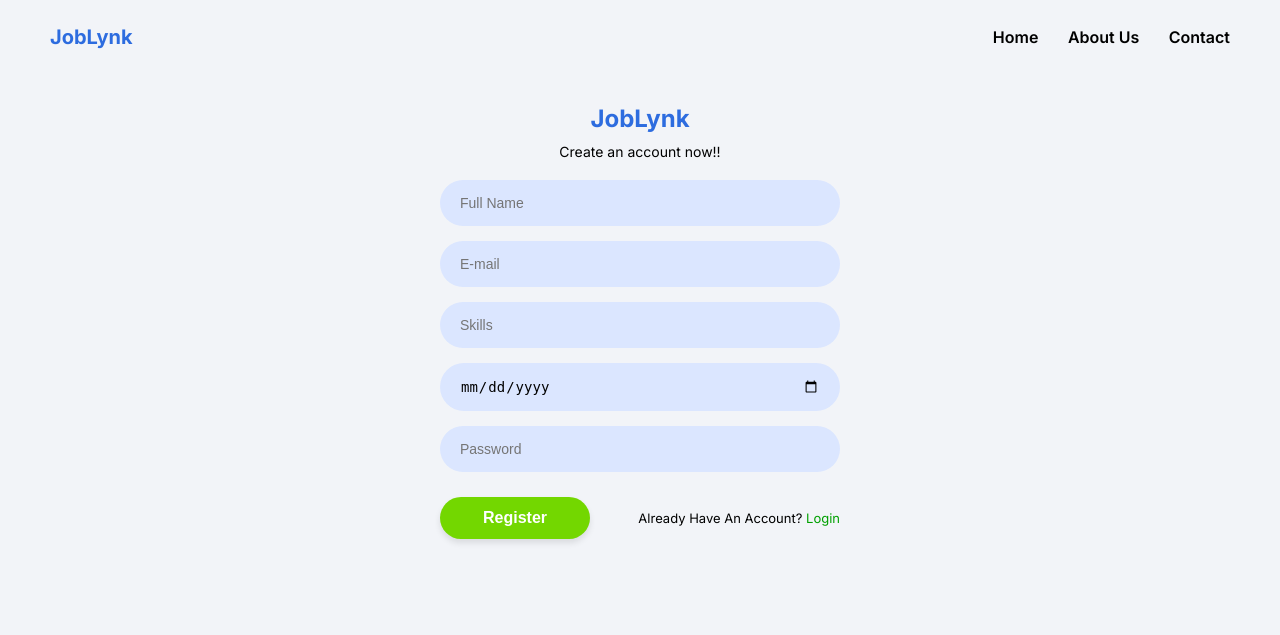
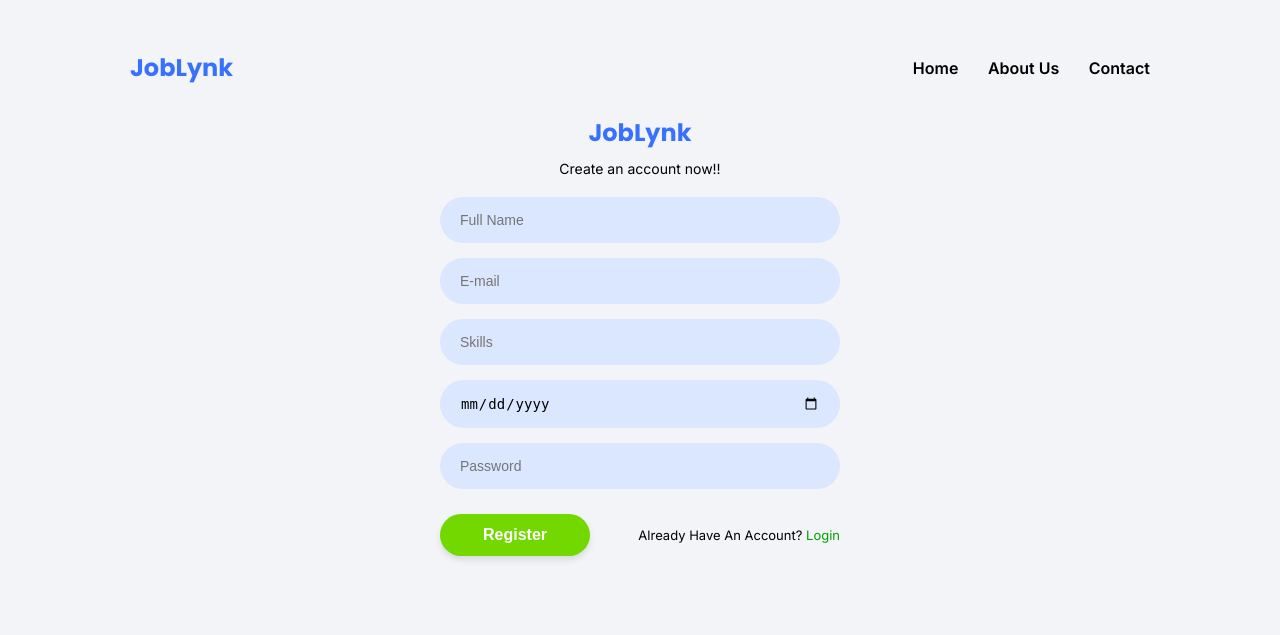
Before and after one commit to utibeabasidt/JobLynk, a Python web app: template Group7/templates/freelancers.html in a window 1280 px wide. Shown: the top 635 px of the page. Run offline with Jinja, Linux system fonts and the light colour scheme; the template is opened without the code that fills it, so the values that code supplies are empty.

Commit message:
added few changes to the freelancers.css

```diff
--- a/Group7/styles/freelancers.css
+++ b/Group7/styles/freelancers.css
@@ -1,3 +1,4 @@
+@import url("https://fonts.googleapis.com/css2?family=Poppins:ital,wght@0,100;0,200;0,300;0,400;0,500;0,600;0,700;0,800;0,900;1,100;1,200;1,300;1,400;1,500;1,600;1,700;1,800;1,900&display=swap");
 * {
   margin: 0;
   padding: 0;
@@ -5,22 +6,23 @@
 }
 
 body {
-  font-family: 'Inter', sans-serif;
+  font-family: "Inter", sans-serif;
   background-color: #f2f4f8;
   color: #000;
+  padding: 50px 130px;
 }
 
 header {
   display: flex;
   justify-content: space-between;
   align-items: center;
-  padding: 25px 50px;
 }
 
 .logo {
-  font-weight: 700;
-  font-size: 20px;
-  color: #2d6cdf;
+  font-family: poppins;
+  font-size: 24px;
+  font-weight: bold;
+  color: #3971ff;
 }
 
 nav a {
@@ -43,9 +45,10 @@ main {
 }
 
 .form-container h1 {
-  color: #2d6cdf;
+  font-family: poppins;
   font-size: 24px;
-  font-weight: 700;
+  font-weight: bold;
+  color: #3971ff;
 }
 
 .form-container p {
--- a/Group7/styles/styles.css
+++ b/Group7/styles/styles.css
@@ -28,6 +28,7 @@ header {
 }
 
 nav a {
+  font-family: inter, sans-serif;
   margin: 0 15px;
   text-decoration: none;
   font-weight: 600;
--- a/Group7/templates/Employer_Dashboard.html
+++ b/Group7/templates/Employer_Dashboard.html
@@ -4,7 +4,7 @@
     <meta charset="UTF-8" />
     <meta name="viewport" content="width=device-width, initial-scale=1.0" />
     <title>Employers Dashboard</title>
-    <link rel="stylesheet" href="/Group7/styles/styles.css" />
+    <link rel="stylesheet" href="/JobLynk/Group7/styles/styles.css" />
   </head>
   <body>
     <header>
--- a/Group7/templates/freelancers.html
+++ b/Group7/templates/freelancers.html
@@ -2,10 +2,13 @@
 <html lang="en">
   <head>
     <meta charset="UTF-8" />
-  <meta name="viewport" content="width=device-width, initial-scale=1.0"/>
+    <meta name="viewport" content="width=device-width, initial-scale=1.0" />
     <title>JobLynk Registration</title>
-  <link rel="stylesheet" href="freelancers.css"/>
-  <link href="https://fonts.googleapis.com/css2?family=Inter:wght@400;600;700&display=swap" rel="stylesheet">
+    <link rel="stylesheet" href="/JobLynk/Group7/styles/freelancers.css" />
+    <link
+      href="https://fonts.googleapis.com/css2?family=Inter:wght@400;600;700&display=swap"
+      rel="stylesheet"
+    />
   </head>
   <body>
     <header>
@@ -22,11 +25,11 @@
         <h1>JobLynk</h1>
         <p>Create an account now!!</p>
         <form>
-        <input type="text" placeholder="Full Name" required/>
-        <input type="email" placeholder="E-mail" required/>
-        <input type="text" placeholder="Skills" required/>
-        <input type="date" placeholder="Date Of Birth" required/>
-        <input type="password" placeholder="Password" required/>
+          <input type="text" placeholder="Full Name" required />
+          <input type="email" placeholder="E-mail" required />
+          <input type="text" placeholder="Skills" required />
+          <input type="date" placeholder="Date Of Birth" required />
+          <input type="password" placeholder="Password" required />
           <div class="form-footer">
             <button type="submit">Register</button>
             <p>Already Have An Account? <a href="#">Login</a></p>
```
Lines whose indentation alone changed are shown as unchanged.
